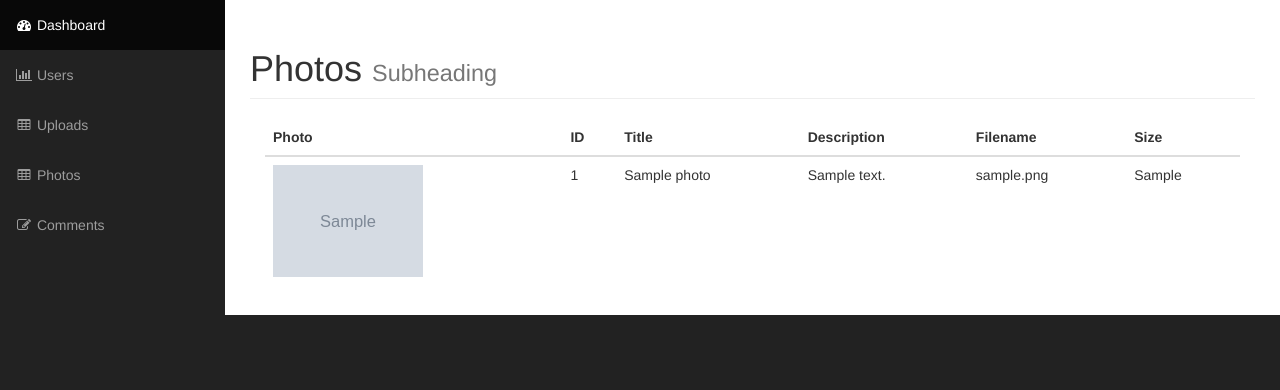
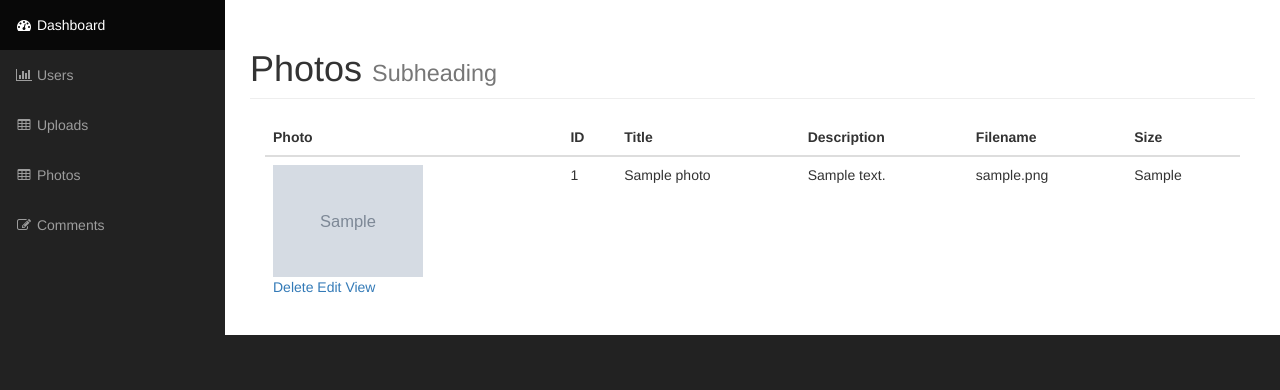
Before and after one commit to arifcse11/gallery, a PHP site: page /admin/photos.php in a window 1280 px wide. Shown: the part 51-441 px from the top of the page. Run offline with PHP 8.4, Linux system fonts and the light colour scheme; the visitor is signed in with stand-in values (Sample User, id 1); tables that the repository leaves empty or names only in its code hold one stand-in row (values such as "Sample post"); grey boxes marked "Sample" are stand-in pictures; grey boxes labelled with a size stand in for pictures from a placeholder-image service; some libraries are stand-ins or nearby versions.

Commit message:
Delete photo done

```diff
--- a/admin/include/photo.php
+++ b/admin/include/photo.php
@@ -11,9 +11,9 @@ class Photo extends Db_object
 
     protected static $db_table = 'photos';
 
-    protected static $db_table_fields = array('photo_id' , 'title', 'description', 'description' , 'filename' , 'type' , 'size');
+    protected static $db_table_fields = array('id' , 'title', 'description', 'description' , 'filename' , 'type' , 'size');
 
-    public $photo_id;
+    public $id;
 
     public $title;
 
@@ -97,7 +97,7 @@ class Photo extends Db_object
 
     public function save(){
 
-        if ($this->photo_id){
+        if ($this->id){
 
             $this->update();
 
@@ -157,6 +157,26 @@ class Photo extends Db_object
 
 
 
+    public function delete_photo(){
+
+
+        if ($this->delete()){
+
+            $target_path = SITE_ROOT . DS . 'admin' . DS . $this->picture_path();
+
+            return unlink($target_path) ? true : false;
+
+        }
+
+        else{
+
+            return false;
+
+        }
+
+
+    }
+
 
 
 }
--- a/admin/photos.php
+++ b/admin/photos.php
@@ -71,8 +71,22 @@ if (!$session->is_signed_in()){
 
                                   <?php foreach ($photos as $photo) : ?>
 
-                                <td><img height="150" width="150" src="<?php echo $photo->picture_path() ?>" class="img-responsive" alt=""></td>
-                                <td><?php echo $photo->photo_id ;?></td>
+                                <td><img height="150" width="150" src="<?php echo $photo->picture_path() ?>" class="img-responsive" alt="">
+
+
+                                    <div class="pictures_link">
+
+                                        <a href="delete_photo.php?id=<?php echo $photo->id ;?>">Delete</a>
+                                        <a href="#">Edit</a>
+                                        <a href="#">View</a>
+
+
+                                    </div>
+
+
+
+                                </td>
+                                <td><?php echo $photo->id ;?></td>
                                 <td><?php echo $photo->title ;?></td>
                                 <td><?php echo $photo->description ;?></td>
                                 <td><?php echo $photo->filename ;?></td>
```
Also changed, not shown: admin/delete_photo.php (added, +44 -0 lines), admin/images/14192759_1834621273441273_9131917922631458500_n.jpg (deleted).
